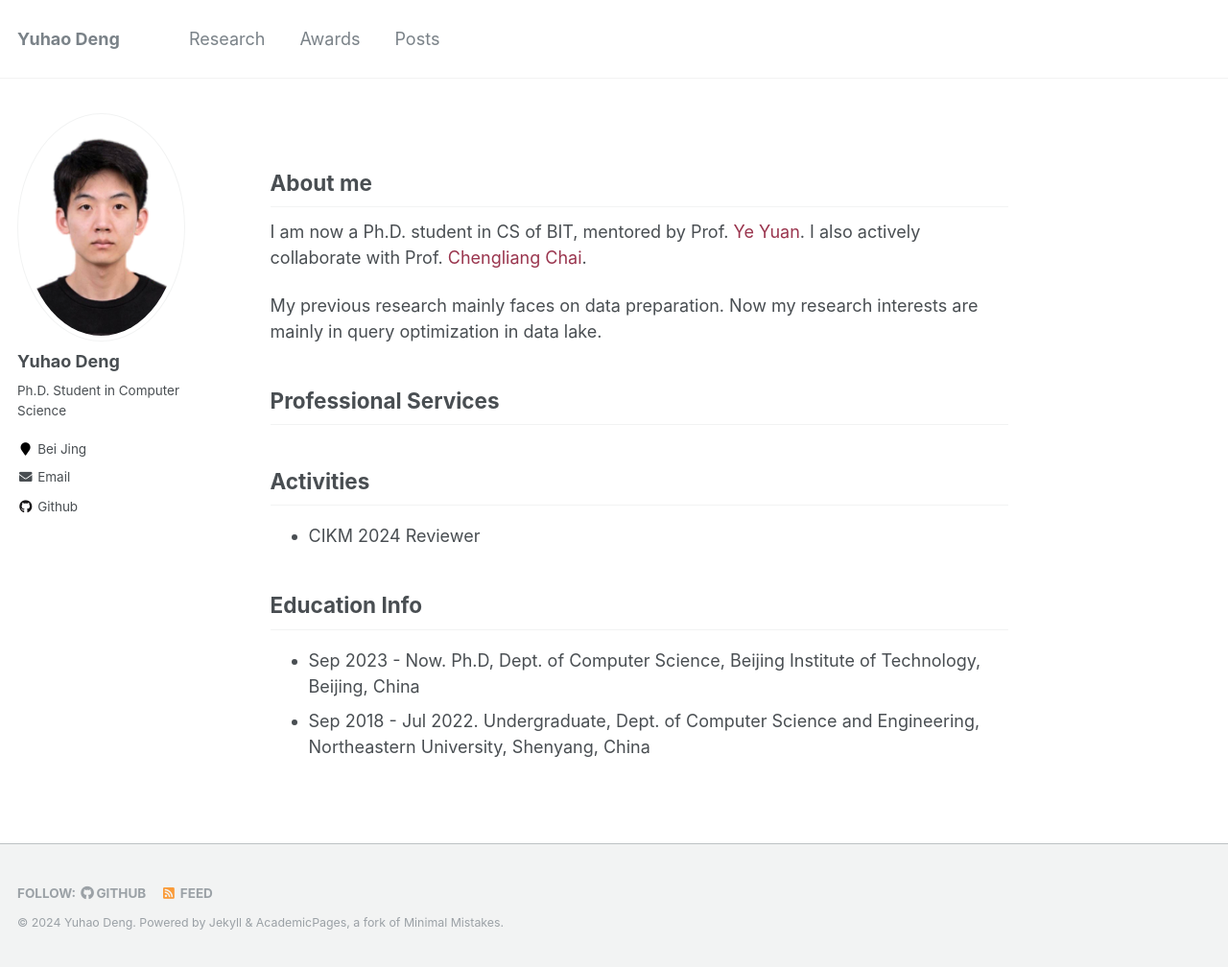
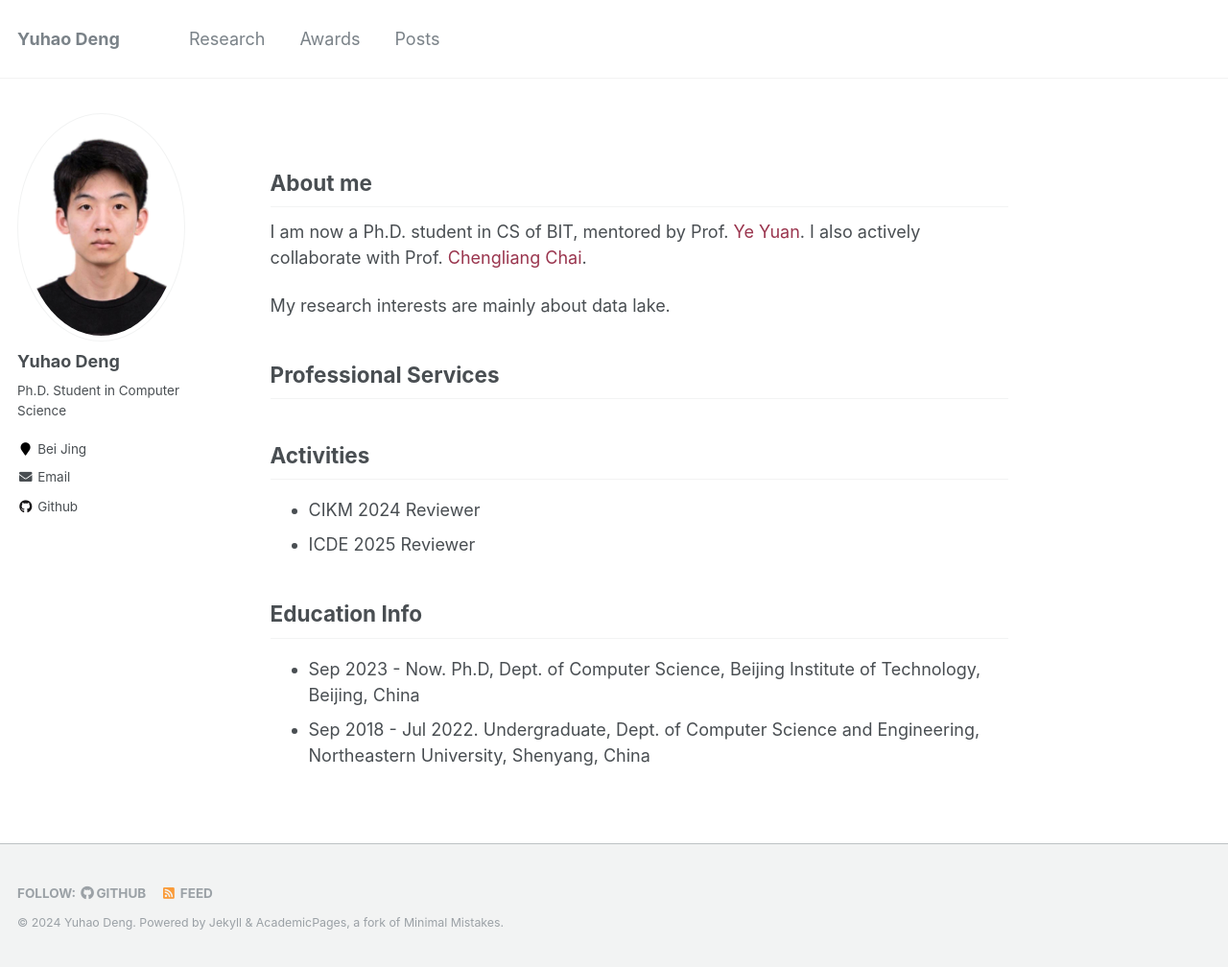
Before and after one commit to ddengyuhao/ddengyuhao.github.io, a Jekyll site: the page built from _pages/about.md, in a window 1280 px wide and 1008 px high. Shown: the whole window at 96% size. Built offline with Jekyll 4.4.1, drawn with Linux system fonts in a browser that asks for light colours.

Commit message:
Update about.md

```diff
--- a/_pages/about.md
+++ b/_pages/about.md
@@ -12,7 +12,7 @@ redirect_from:
 
 I am now a Ph.D. student in CS of BIT, mentored by Prof. <span style="color:rgb(154, 53, 78);">Ye Yuan</span>. I also actively collaborate with Prof. <span style="color:rgb(154, 53, 78);">Chengliang Chai</span>.
 
-My previous research mainly faces on data preparation. Now my research interests are mainly in query optimization in data lake.
+My research interests are mainly about data lake.
 
 
 ## Professional Services
@@ -20,6 +20,8 @@ My previous research mainly faces on data preparation. Now my research interests
 
 ## Activities
 * CIKM 2024 Reviewer
+* ICDE 2025 Reviewer
+
 
 ## Education Info
 
```
